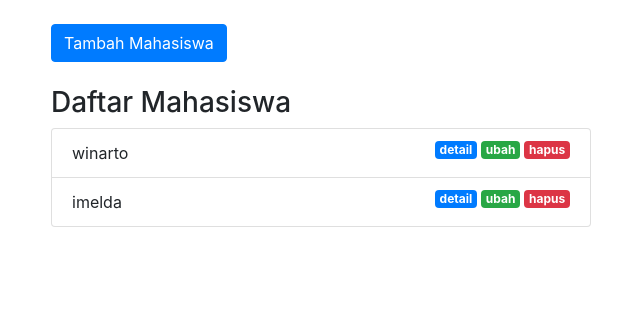
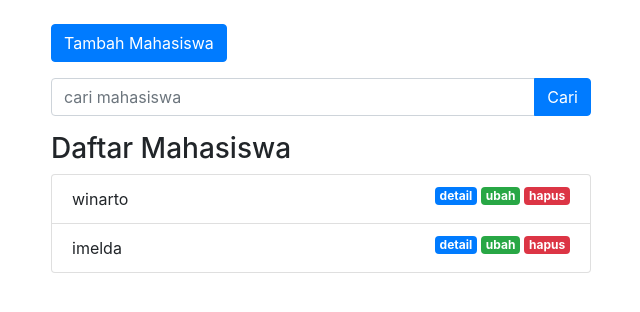
Before and after one commit to winartoxyz/PHPMVC, a PHP site: page /phpmvc/mahasiswa in a window 1280 px wide. Shown: the part 56-368 px from the top of the page, without its empty margins (34-674 px from the left). Run offline with PHP 8.4, Linux system fonts and the light colour scheme; data comes from the database, SQL or seed files in the repository.

Commit message:
Searching Data

```diff
--- a/app/controllers/Mahasiswa.php
+++ b/app/controllers/Mahasiswa.php
@@ -51,4 +51,11 @@ class Mahasiswa extends Controller{
             exit;
          }
     }
+    public function cari(){
+        $data['judul'] = 'Daftar Mahasiswa';
+        $data['mhs'] = $this->model('Mahasiswa_model')->cariDataMahasiswa();
+        $this->view('templates/header', $data);
+        $this->view('mahasiswa/index', $data);
+        $this->view('templates/footer');
+    }
 }
--- a/app/models/Mahasiswa_model.php
+++ b/app/models/Mahasiswa_model.php
@@ -58,5 +58,11 @@ class Mahasiswa_model{
         $this->db->execute();
         return $this->db->rowCount();
     }
-
+    public function cariDataMahasiswa(){
+        $keyword = $_POST['keyword'];
+        $query = "select * from mahasiswa where nama like :keyword";
+        $this->db->query($query);
+        $this->db->bind('keyword', "%$keyword%");
+        return $this->db->resultSet();
+    }
 }
--- a/app/views/mahasiswa/index.php
+++ b/app/views/mahasiswa/index.php
@@ -1,18 +1,32 @@
 <div class="container mt-4">
     <div class="row">
-        <div class="col-6">
+        <div class="col-lg-6">
             <?php
                 Flasher::flash();
             ?>
         </div>
     </div>
-    <div class="row">
-        <div class="col-6">
-            <!-- Button trigger modal -->
-            <button type="button" class="btn btn-primary tombolTambahData" data-toggle="modal" data-target="#formModal">
+    <div class="row mb-3">
+        <div class="col-lg-6 ">
+           <button type="button" class="btn btn-primary tombolTambahData" data-toggle="modal" data-target="#formModal">
                 Tambah Mahasiswa
             </button>
-            <br/><br/>
+        </div>
+    </div>
+    <div class="row mb-3">
+        <div class="col-lg-6 ">
+          <form action="<?= BASEURL ?>/mahasiswa/cari" method="post">
+            <div class="input-group">
+                <input type="text" class="form-control" placeholder="cari mahasiswa" aria-describedby="button-addon2" name="keyword" id="keyword" autocomplete="off">
+                <div class="input-group-append">
+                    <button class="btn btn-primary" type="submit" id="tombolCari">Cari</button>
+                </div>
+            </div>
+          </form>
+        </div>
+    </div>
+    <div class="row">
+        <div class="col-lg-6">
             <h3>Daftar Mahasiswa</h3>
                 <ul class="list-group">
                     <?php foreach($data['mhs'] as $mhs) : ?>
```
